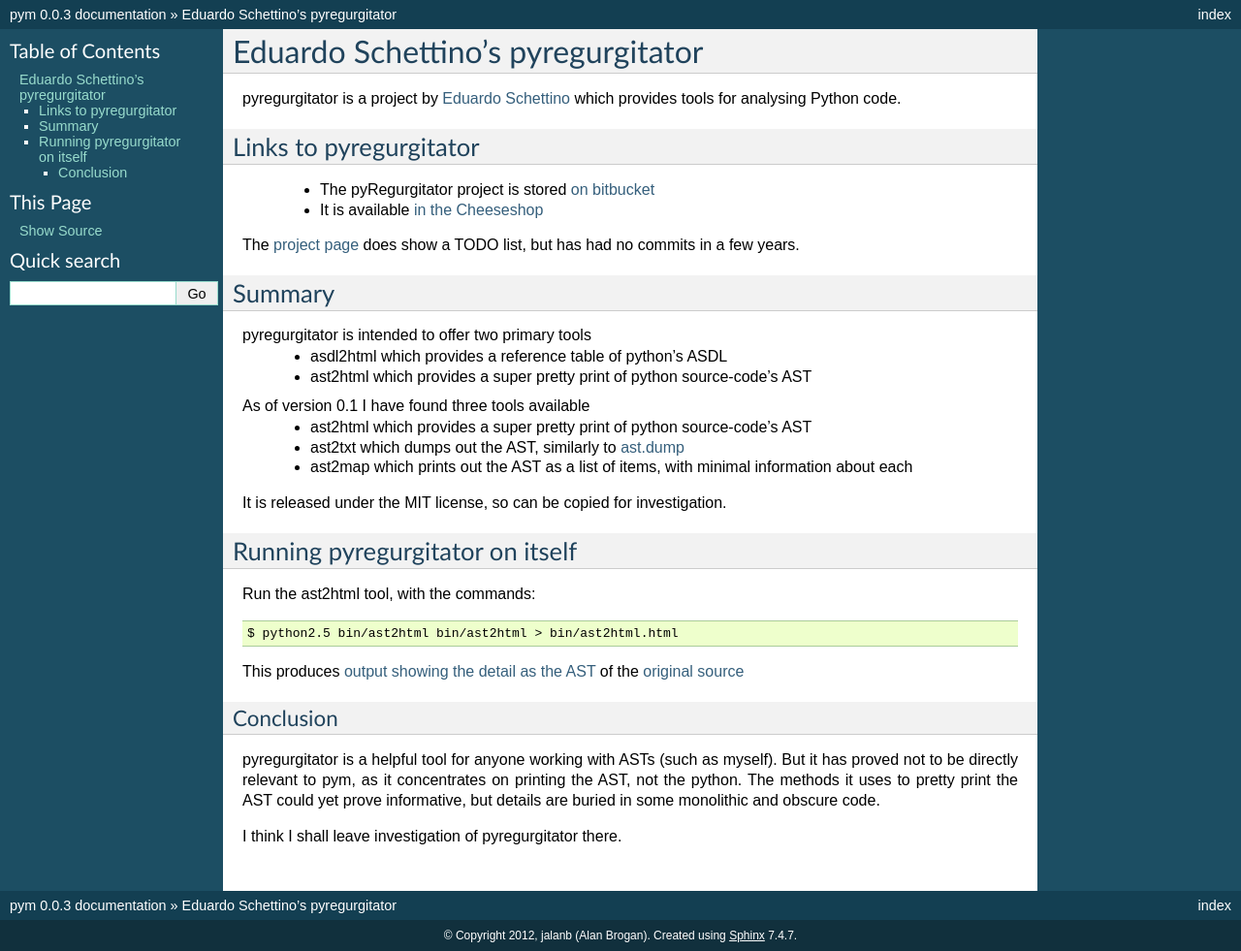
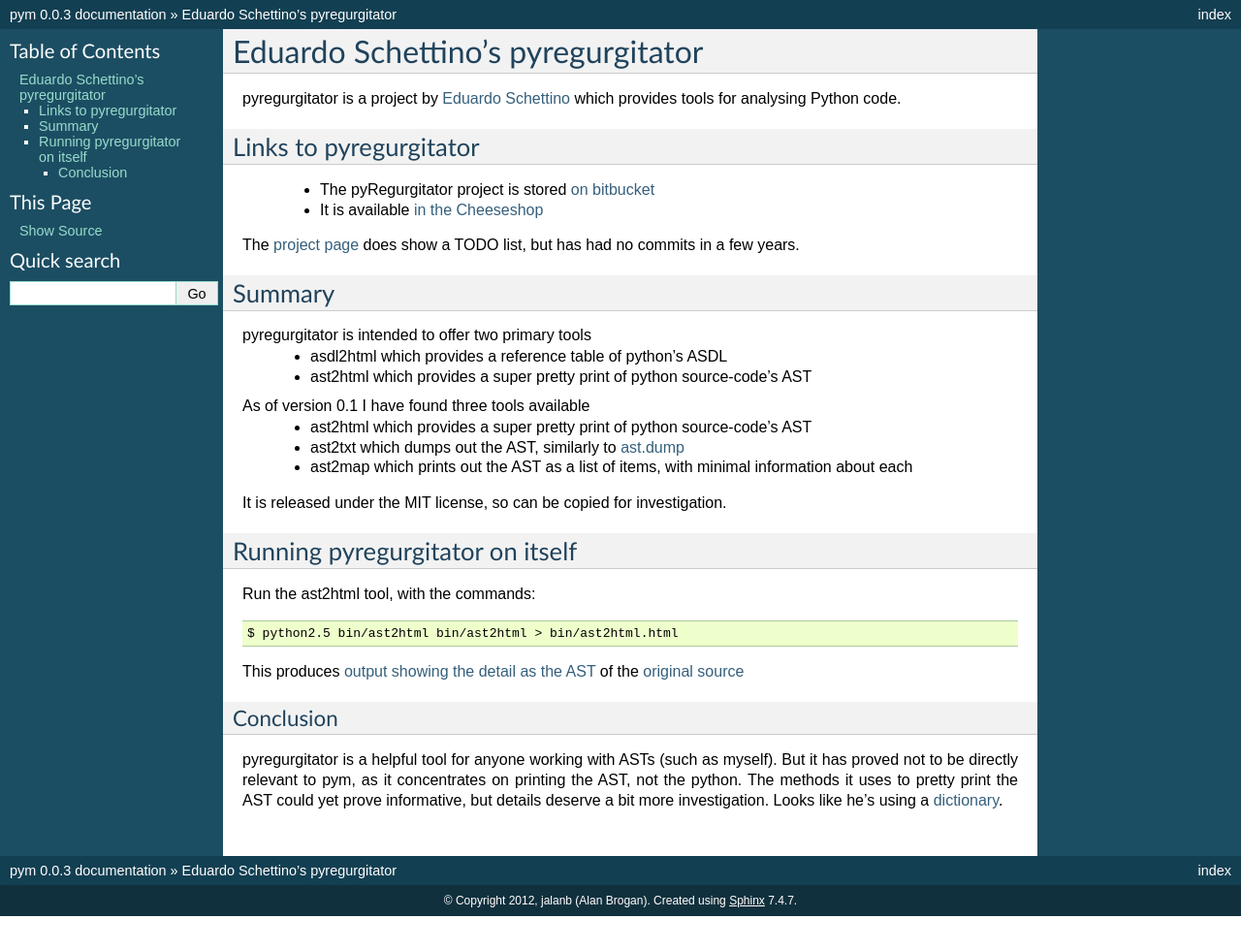
Before and after one commit to jalanb/pym, a Sphinx documentation site: the page built from docs/pyregurgitator.rst, in a window 1280 px wide. Shown: the whole page at 97% size. Built offline with Sphinx 7.4.7, drawn with Linux system fonts in a browser that asks for light colours; formulas are drawn with MathJax 3; after the commit the page ends 945 px from its top, so only the background shows below that.

Commit message:
Notice the dictionary

```diff
--- a/docs/pyregurgitator.rst
+++ b/docs/pyregurgitator.rst
@@ -44,6 +44,4 @@
 Conclusion
 ^^^^^^^^^^
 
-pyregurgitator is a helpful tool for anyone working with ASTs (such as myself). But it has proved not to be directly relevant to pym, as it concentrates on printing the AST, not the python. The methods it uses to pretty print the AST could yet prove informative, but details are buried in some monolithic and obscure code.
-
-I think I shall leave investigation of pyregurgitator there.
+pyregurgitator is a helpful tool for anyone working with ASTs (such as myself). But it has proved not to be directly relevant to pym, as it concentrates on printing the AST, not the python. The methods it uses to pretty print the AST could yet prove informative, but details deserve a bit more investigation. Looks like he's using a `dictionary <https://bitbucket.org/schettino72/pyregurgitator/src/63dc0c9946e50885d0aeb6044a2fb8ea773389ae/regurgitator/astview/ast2html.py?at=default#cl-4>`_.
```
